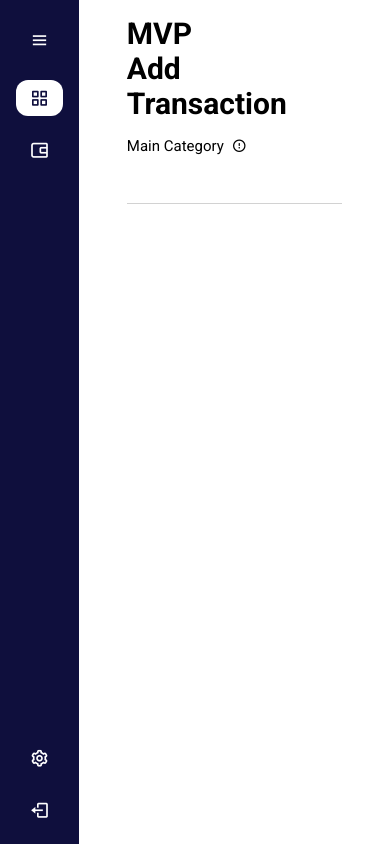
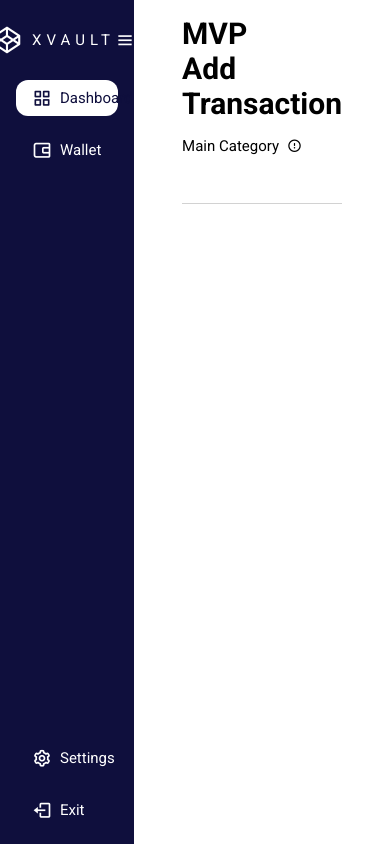
Before and after one commit to jasonhew98/xvault-web, a Vue app: page /app in a window 390 px wide. Built offline with nearby package versions, Linux system fonts and the light colour scheme; no server answers; sample sign-in values are in the browser's storage.

Commit message:
Update style

```diff
--- a/src/features/Application/@components/ApplicationSideBar.vue
+++ b/src/features/Application/@components/ApplicationSideBar.vue
@@ -252,31 +252,4 @@ onMounted(() => {
 		z-index: 99;
 	}
 }
-
-@media only screen and (max-width: 992px) {
-    .sidebar {
-        width: calc(3rem + 32px);
-
-        .sidebar__logo {
-            display: none;
-        }
-
-        .sidebar__text {
-            display: none;
-        }
-
-        .sidebar__description {
-            justify-content: center;
-            margin-left: auto;
-        }
-
-        .menu-toggle-wrap {
-            margin-left: 0;
-        }
-
-        .sidebar__icons {
-            margin-right: auto;
-        }
-	}
-}
 </style>
--- a/src/variables.css
+++ b/src/variables.css
@@ -30,7 +30,7 @@
     --app-button-color-hover: var(--bg-300);
 
     --header-height: 3.5rem;
-    --sidebar-width: 300px;
+    --sidebar-width: 240px;
 
     /*=============== Font and typography ===============*/
     /*.5rem = 8px | 1rem = 16px ...*/
```
